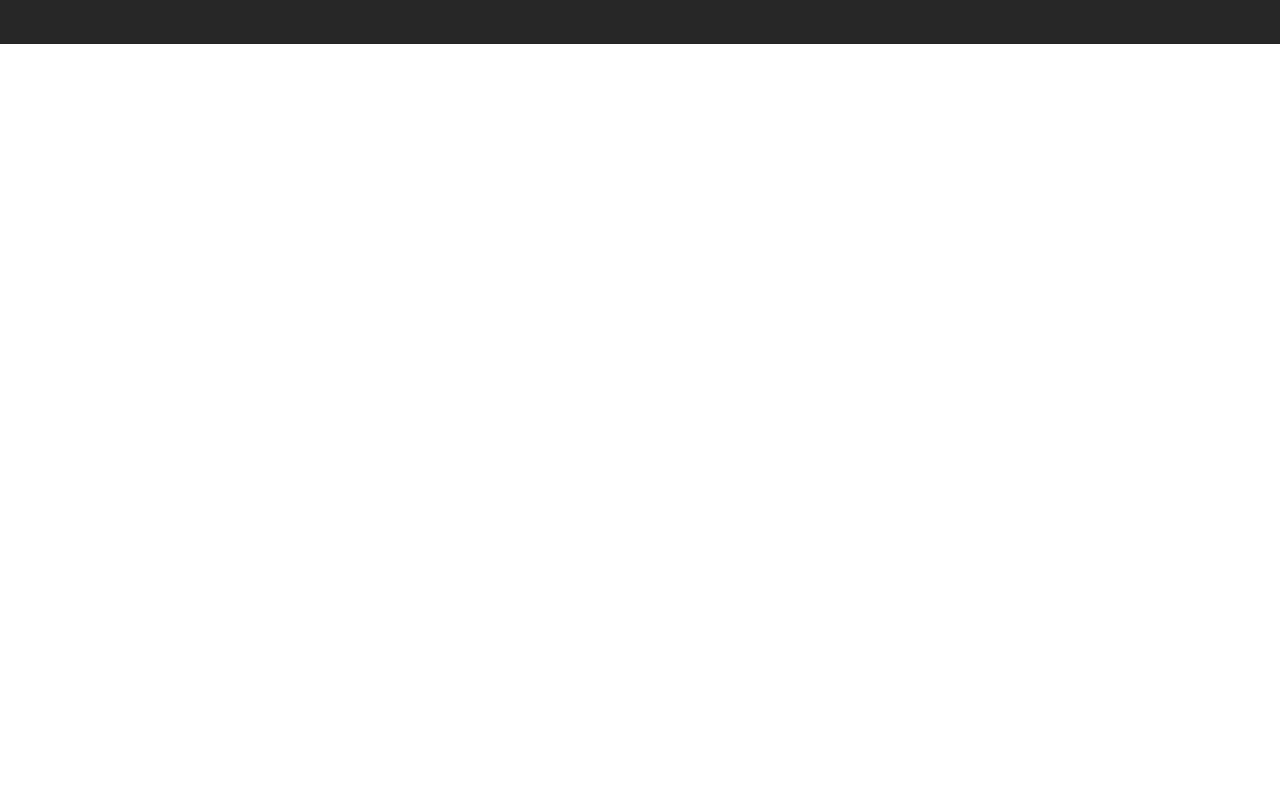
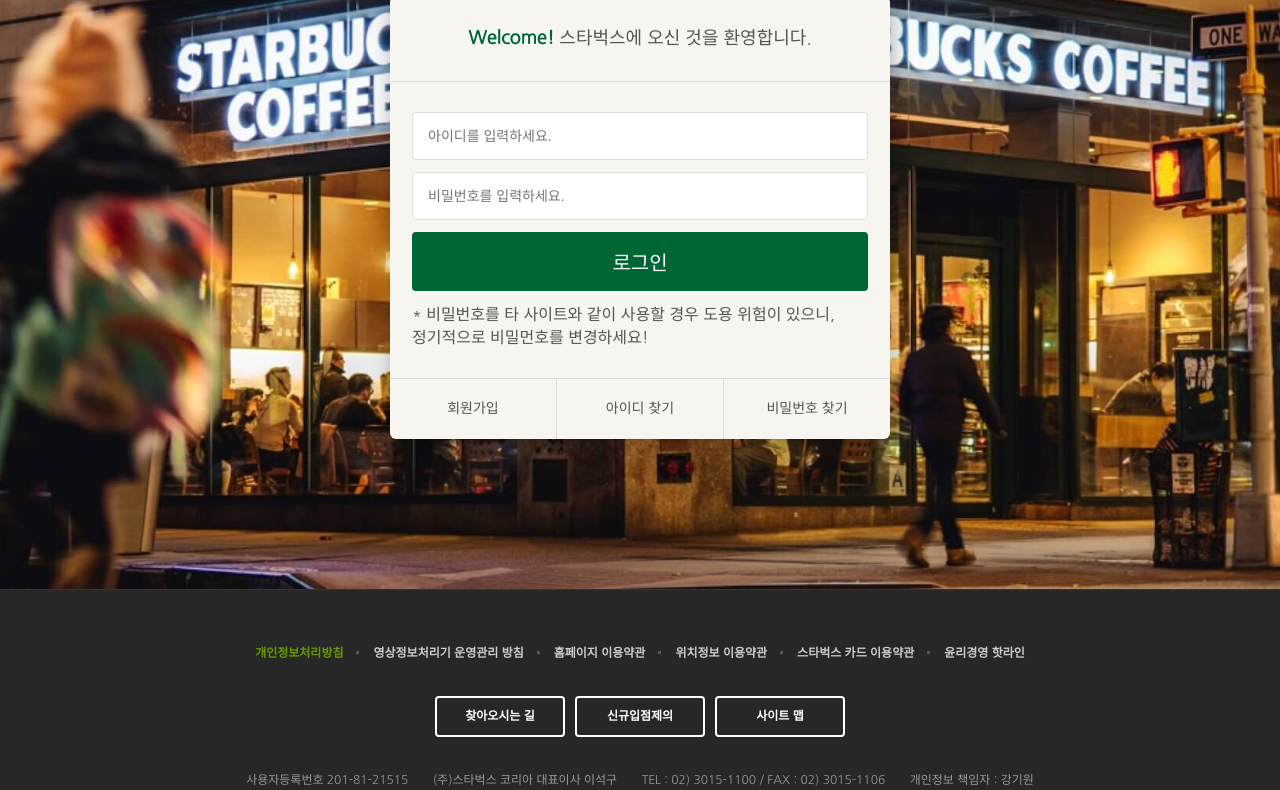
Before and after one commit to YunUngJo/starbucks, a plain HTML site: page signin/index.html in a window 1280 px wide. Shown: the part 290-1080 px from the top of the page. Before the commit the page ends 800 px from the top, so only its background shows below. Drawn offline with nearby package versions, Linux system fonts and the light colour scheme; files whose address does not match are found by name.

Commit message:
로그인 페이지 완성

```diff
--- /dev/null
+++ b/css/signin.css
@@ -0,0 +1,97 @@
+.signin {
+  margin-top: 120px;
+  padding: 100px 0 150px;
+  background-image: url("../images/signin_bg.jpg");
+  background-repeat: no-repeat;
+  background-position: center;
+  background-attachment: fixed;
+  background-size: cover;
+}
+
+.signin h1 {
+  color: #fff;
+  font-size: 30px;
+  font-weight: 700;
+  text-align: center;
+  margin-bottom: 24px;
+}
+
+.signin__card {
+  width: 500px;
+  margin: 0 auto;
+  border-radius: 6px;
+  background-color: #f6f5f0;
+  box-shadow: 2px 2px 20px rgba(0,0,0,0.3);
+  color: #555;
+}
+
+.signin__card h2 {
+  padding: 30px;
+  font-size: 18px;
+  text-align: center;
+  border-bottom: 1px solid #ddd;
+}
+
+.signin__card h2 strong {
+  font-weight: 700;
+  color: #006633;
+}
+
+.signin__card form {
+  padding: 30px 22px;
+}
+
+.signin__card form input {
+  width: 100%;
+  /* 여백 설정 */
+  margin-bottom: 12px;
+  /* 박스사이즈 설정 */
+  padding: 15px;
+  border: 1px solid #ddd;
+  border-radius: 4px;
+  outline: none;
+  box-sizing: border-box;
+  font-size: 14px;
+}
+
+.signin__card form [type="submit"] {
+  background-color: #006633;
+  /* 테두리선 x */
+  border: none;
+  color: #fff;
+  font-size: 20px;
+  cursor: pointer;
+}
+
+.signin__card form p {
+  font-size: 12px;
+  color: #006633;
+  text-align: center;
+}
+
+.signin__card .actions {
+  /* 수평정렬되도록 flex설정 */
+  display: flex;
+  border-top: 1px solid #ddd;
+}
+
+.signin__card .actions a {
+  /* 요소의 증가너비가 1이고 */
+  flex-grow: 1;
+  /* 기본너비는 0설정 */
+  flex-basis: 0;
+  text-align: center;
+  /* 내부 여백 */
+  padding: 20px;
+  color: #555;
+  font-size: 14px;
+  border-right: 1px solid #ddd;
+}
+
+.signin__card .actions a:last-child {
+  border-right: none;
+}
+
+.signin__card .actions a:hover {
+  text-decoration: underline;
+}
--- a/signin/index.html
+++ b/signin/index.html
@@ -28,7 +28,10 @@
   <link href="https://fonts.googleapis.com/css2?family=Nanum+Gothic&display=swap" rel="stylesheet">
   <!-- 아이콘설정 -->
   <link rel="stylesheet" href="https://fonts.googleapis.com/icon?family=Material+Icons" />
+
+  <!-- CSS 연결 -->
   <link rel="stylesheet" href="../css/common.css">
+  <link rel="stylesheet" href="../css/signin.css">
 
   <!-- 자바스크립트 연결 -->
   <script defer src="../js/common.js"></script>
@@ -368,7 +371,25 @@
   </header>
 
   <section class="signin">
-
+    <h1>로그인</h1>
+    <div class="signin__card">
+      <h2>
+        <strong>Welcome!</strong> 스타벅스에 오신 것을 환영합니다.
+      </h2>
+      <form>
+        <input type="text" placeholder="아이디를 입력하세요." />
+        <input type="text" placeholder="비밀번호를 입력하세요." />
+        <input type="submit" value="로그인" />
+          * 비밀번호를 타 사이트와 같이 사용할 경우 도용 위험이 있으니,<br />
+          정기적으로 비밀먼호를 변경하세요!
+        </p>
+      </form>
+      <div class="actions">
+        <a href="javascript:void(0)">회원가입</a>
+        <a href="javascript:void(0)">아이디 찾기</a>
+        <a href="javascript:void(0)">비밀번호 찾기</a>
+      </div>
+    </div>
   </section>
 
 
```
